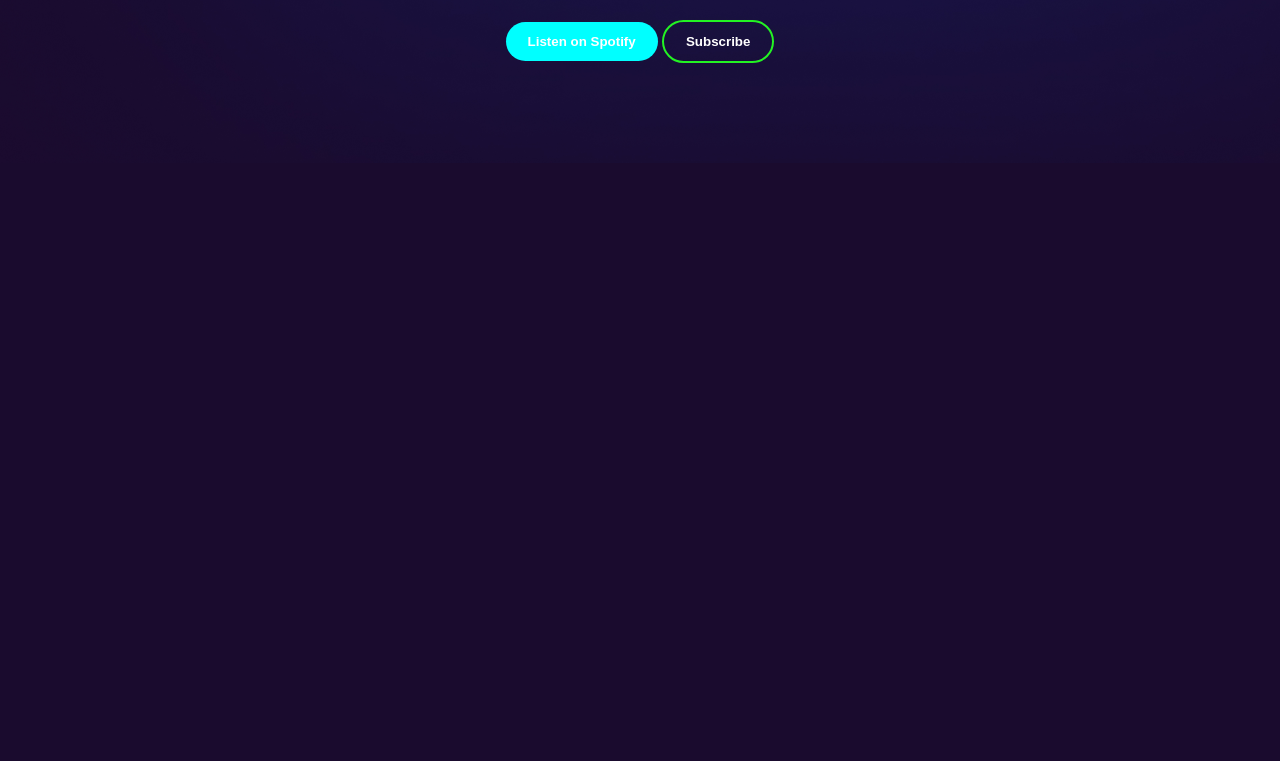
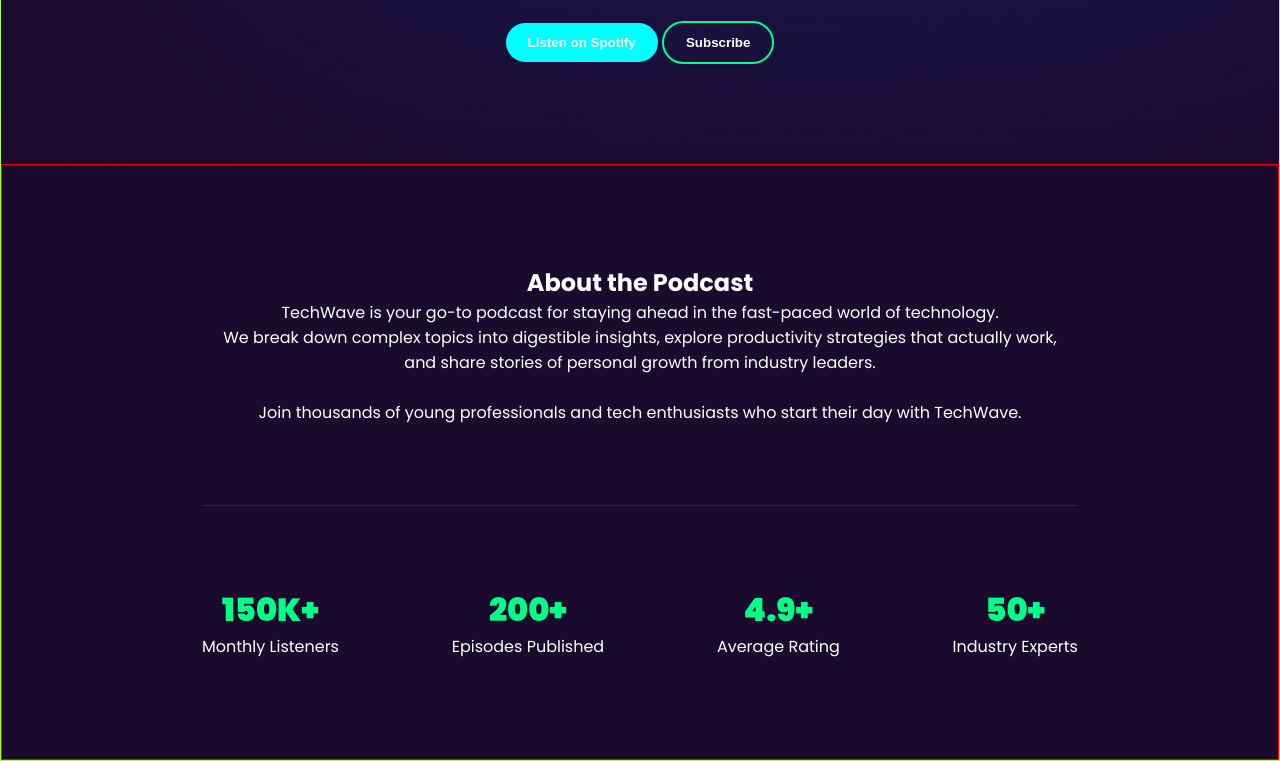
Before and after one commit to PeyaraFul/B13-A02-TechWave, a plain HTML site: page index.html in a window 1280 px wide. Shown: the part 612-1373 px from the top of the page. Before the commit the page ends 800 px from the top, so only its background shows below. Drawn offline with Linux system fonts and the light colour scheme.

Commit message:
About the podcast section added successfully

```diff
--- a/index.html
+++ b/index.html
@@ -25,16 +25,24 @@
             <h1>TechWave</h1>
             <p>Your daily dose of tech insights, productivity hacks, and personal growth</p>
             <button>Listen on Spotify</button>
-            <button style="background: transparent; border: 2px solid rgb(35, 243, 35);">Subscribe</button>
+            <button style="background: transparent; border: 2px solid rgba(0, 255, 136, 1);">Subscribe</button>
         </section>
 
 
 
         <section class="about-podcast">
             <div>
+                <h1>About the Podcast</h1>
                 <p>
+                    TechWave is your go-to podcast for staying ahead in the fast-paced world of technology. <br>We break down complex topics into digestible insights, explore productivity strategies that actually work, <br> and share stories of personal growth from industry leaders. <br><br> Join thousands of young professionals and tech enthusiasts who start their day with TechWave.
+                </p>
+            </div>
+            <div class="counter-card">
+                <div class="card"><span> 150K+ </span> <br> Monthly Listeners</div>
+                <div class="card"><span>200+</span> <br> Episodes Published</div>
+                <div class="card"><span>4.9+</span> <br>Average Rating</div>
+                <div class="card"><span>50+</span><br> Industry Experts</div>
 
-                </p>
             </div>
         </section>
     </header>
--- a/style.css
+++ b/style.css
@@ -9,6 +9,7 @@ body{
     max-width: 1600px;
     background-color: rgba(26, 11, 46, 1);
     color: white;
+    border:1px solid greenyellow
 }
 nav{
     display: flex;
@@ -64,3 +65,34 @@ nav>button{
     color: white;
     border: none;
 }
+
+
+
+
+
+
+
+/* about-podcast section  */
+.about-podcast{
+    padding: 100px 200px;
+    text-align: center;
+    border: 1px solid red;
+}
+.about-podcast>h1{
+    font-size: 3rem;
+    font-weight: bold;
+}
+.counter-card{
+
+    display: flex;
+    justify-content: space-between;
+    margin-top: 80px;
+    padding-top: 80px;
+    border-top: 1px solid rgba(255, 255, 255, 0.099);
+}
+.counter-card>.card>span{
+    font-size: 2rem;
+    font-weight: 900;
+    color:rgba(0, 255, 136, 1);
+
+}
```
